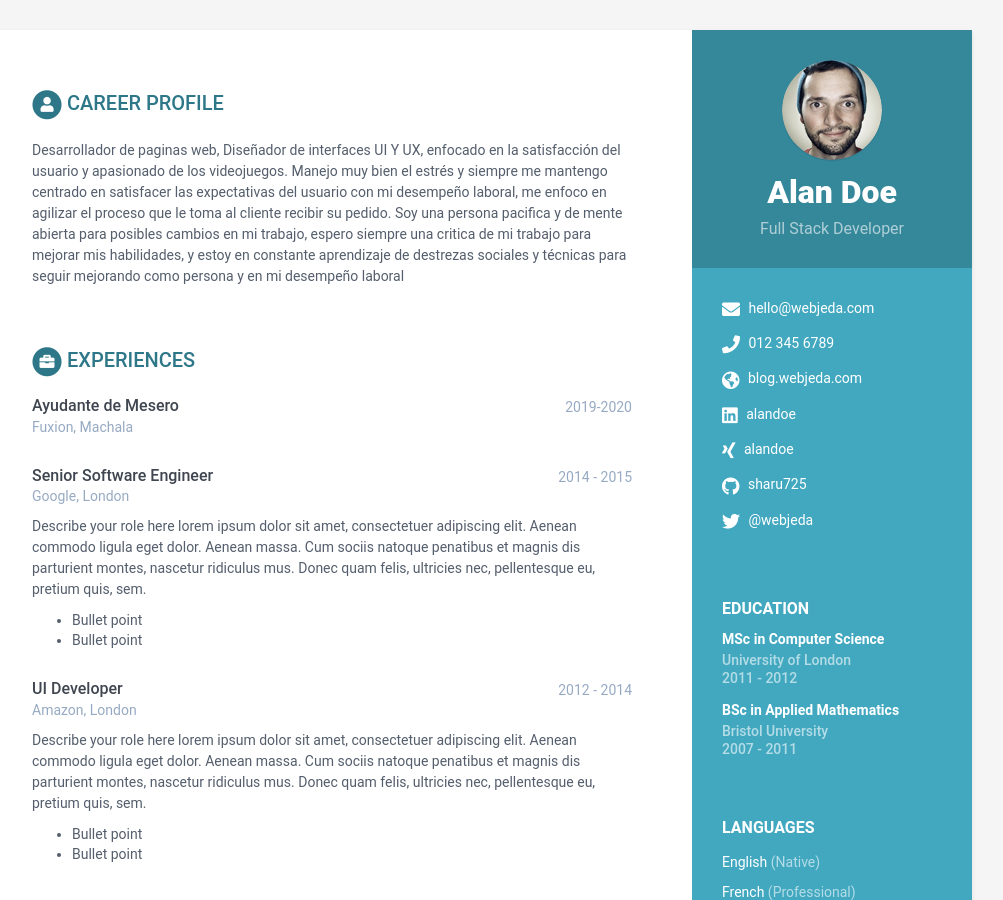
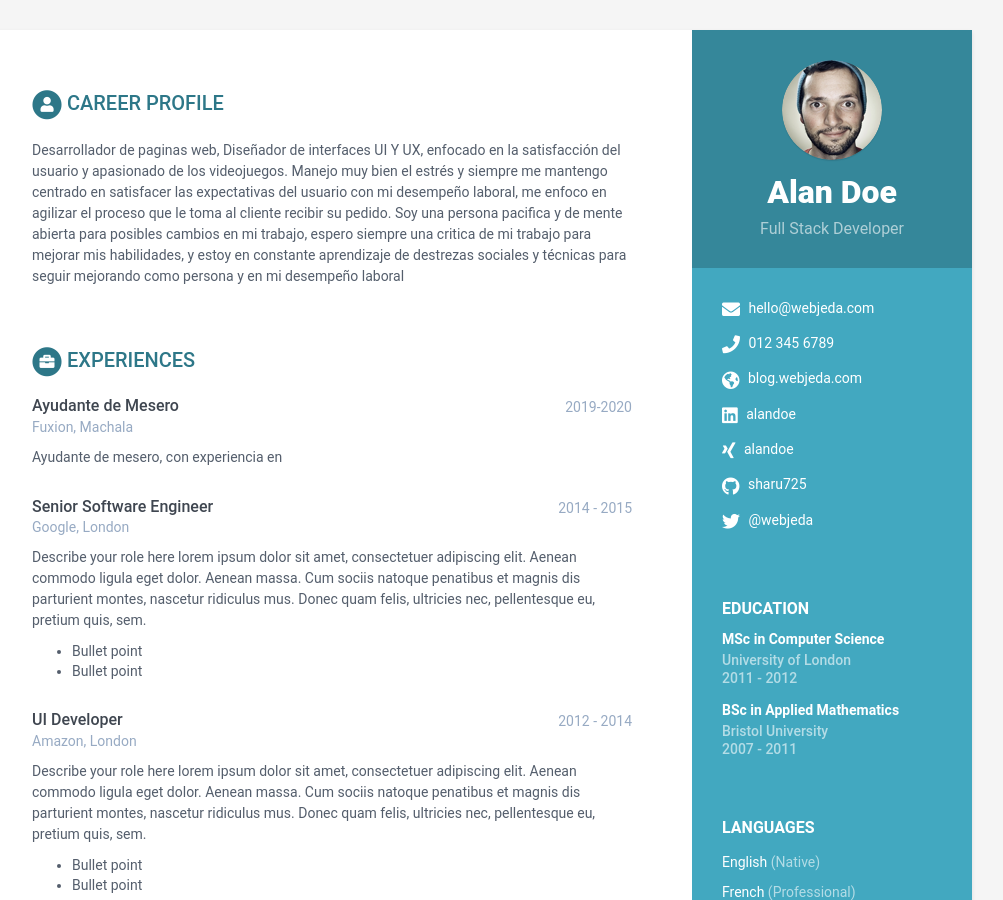
Before and after one commit to KevinC99/good-birch-4e19a, a Jekyll site: the page built from index.html, in a window 1280 px wide and 900 px high. Shown: the whole window, without its empty margins (168-1171 px from the left). Built offline with Jekyll 4.4.1, drawn with Linux system fonts in a browser that asks for light colours.

Commit message:
data.yml: updated details in experiences

```diff
--- a/_data/data.yml
+++ b/_data/data.yml
@@ -69,6 +69,7 @@ experiences:
   - role: Ayudante de Mesero
     time: 2019-2020
     company: 'Fuxion, Machala'
+    details: 'Ayudante de mesero, con experiencia en '
   - role: Senior Software Engineer
     time: 2014 - 2015
     company: 'Google, London'
```
